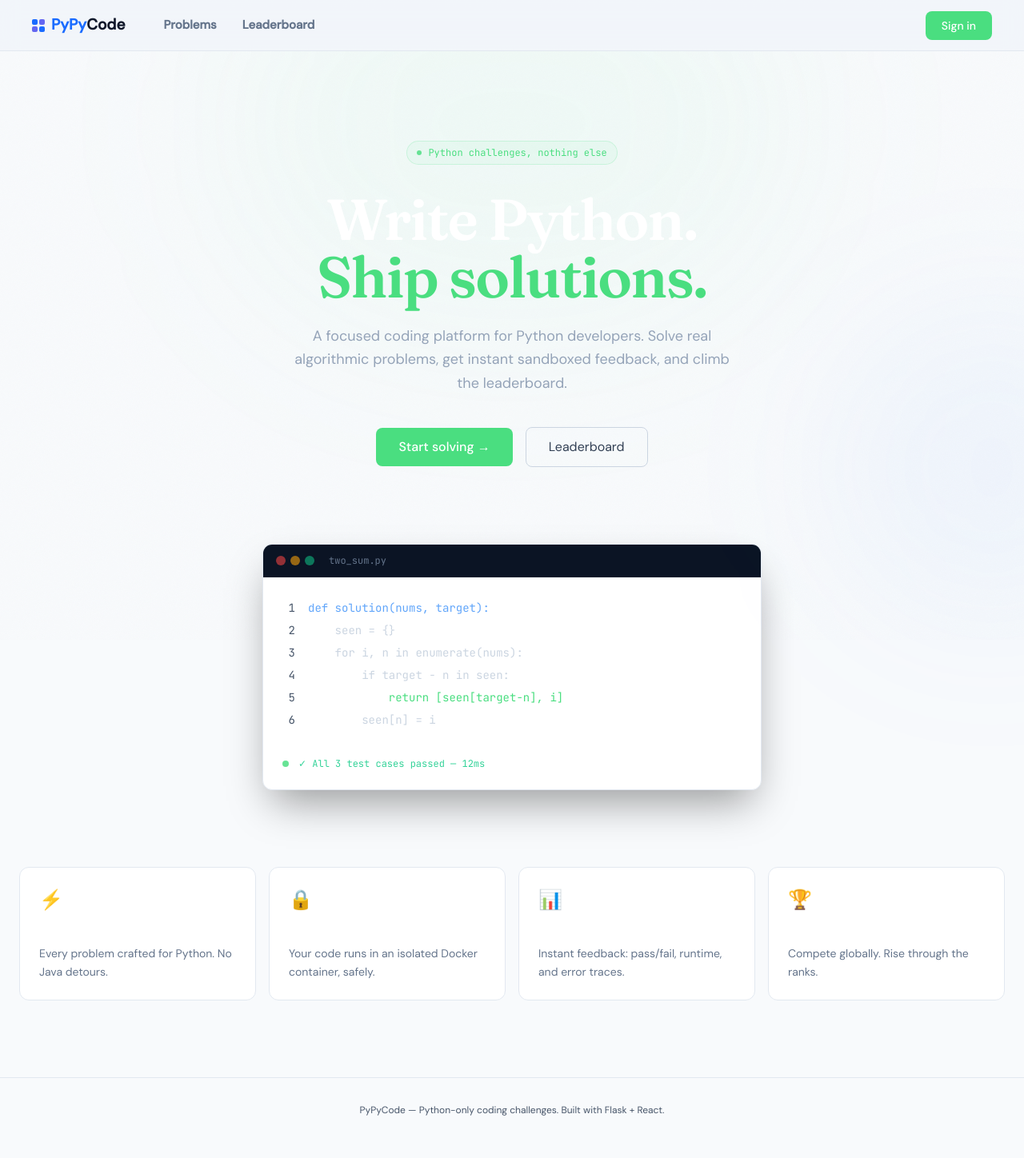
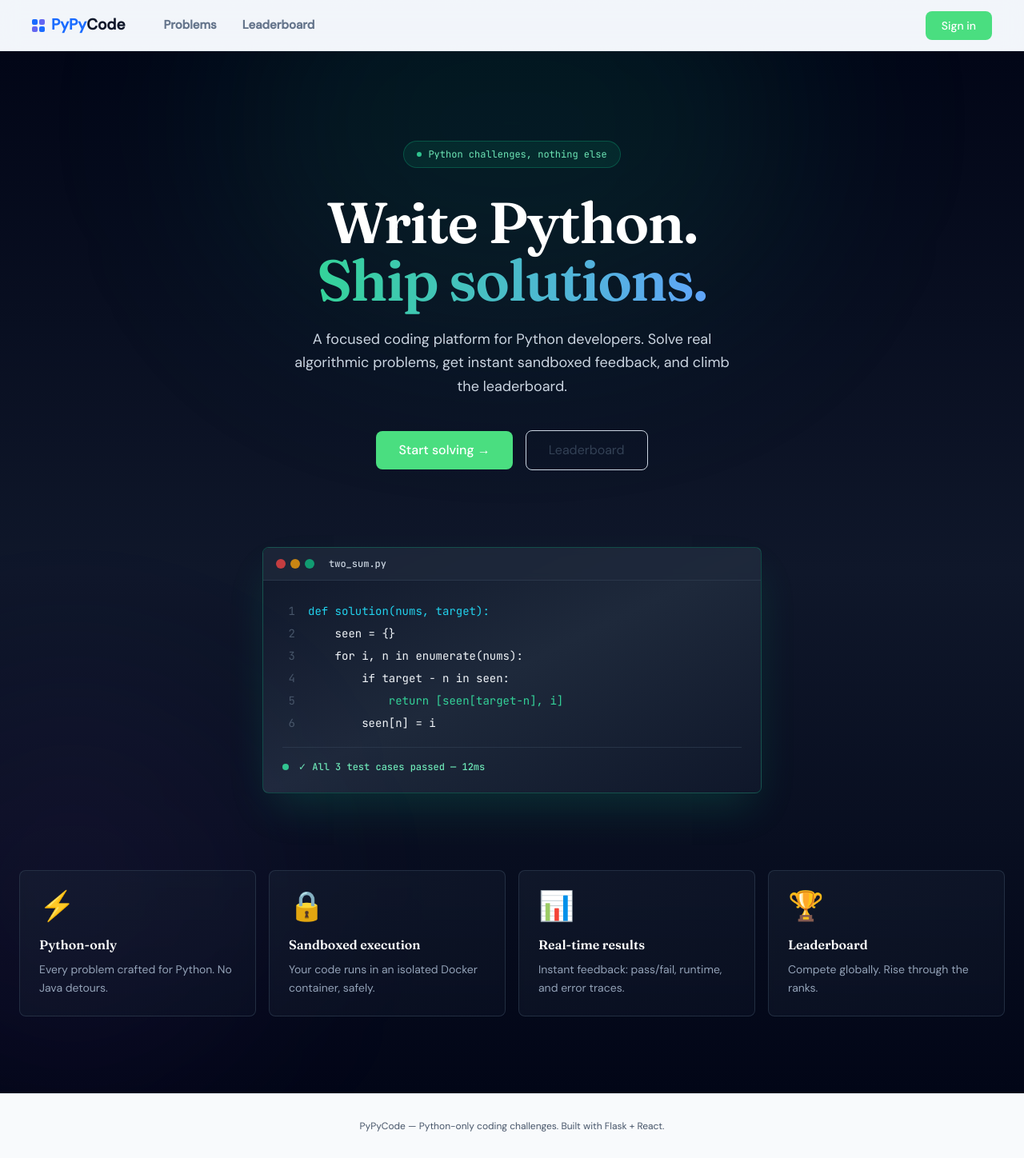
Before and after one commit to kalpeshtawde/pypycode, a React (Vite) app in the folder frontend/: page / in a window 1280 px wide. Shown: the whole page at 80% size. Built offline with nearby package versions, Linux system fonts and the light colour scheme; no server answers.

Commit message:
Improve feature cards styling with gradients, hover effects, and better colors

```diff
--- a/frontend/src/pages/HomePage.tsx
+++ b/frontend/src/pages/HomePage.tsx
@@ -26,18 +26,20 @@ export default function HomePage() {
   }, []);
 
   return (
-    <div className="relative overflow-hidden">
-      {/* Gradient orbs */}
+    <div className="relative overflow-hidden bg-gradient-to-b from-slate-950 via-slate-900 to-slate-950">
+      {/* Gradient orbs - improved colors */}
       <div className="pointer-events-none absolute -top-40 left-1/2 -translate-x-1/2 w-[700px] h-[500px]
-                      bg-accent/5 rounded-full blur-[120px]" />
+                      bg-emerald-500/10 rounded-full blur-[120px]" />
       <div className="pointer-events-none absolute top-80 -right-40 w-[400px] h-[400px]
-                      bg-blue-500/5 rounded-full blur-[100px]" />
+                      bg-blue-500/8 rounded-full blur-[100px]" />
+      <div className="pointer-events-none absolute bottom-0 -left-40 w-[500px] h-[500px]
+                      bg-purple-500/5 rounded-full blur-[120px]" />
 
       {/* Hero */}
       <section className="relative max-w-7xl mx-auto px-6 pt-28 pb-24 text-center">
-        <div className="inline-flex items-center gap-2 px-3 py-1.5 rounded-full border border-accent/20
-                        bg-accent/5 text-accent text-xs font-mono mb-8 animate-fade-up">
-          <span className="w-1.5 h-1.5 rounded-full bg-accent animate-pulse" />
+        <div className="inline-flex items-center gap-2 px-4 py-2 rounded-full border border-emerald-500/30
+                        bg-emerald-500/10 text-emerald-300 text-xs font-mono mb-8 animate-fade-up">
+          <span className="w-1.5 h-1.5 rounded-full bg-emerald-400 animate-pulse" />
           Python challenges, nothing else
         </div>
 
@@ -45,10 +47,10 @@ export default function HomePage() {
                        text-white mb-6 animate-fade-up [animation-delay:100ms] opacity-0 [animation-fill-mode:forwards]">
           Write Python.
           <br />
-          <em className="not-italic text-accent">Ship solutions.</em>
+          <em className="not-italic bg-gradient-to-r from-emerald-400 to-blue-400 bg-clip-text text-transparent">Ship solutions.</em>
         </h1>
 
-        <p className="max-w-xl mx-auto text-slate-400 text-lg leading-relaxed mb-10
+        <p className="max-w-xl mx-auto text-slate-300 text-lg leading-relaxed mb-10
                       animate-fade-up [animation-delay:200ms] opacity-0 [animation-fill-mode:forwards]">
           A focused coding platform for Python developers. Solve real algorithmic
           problems, get instant sandboxed feedback, and climb the leaderboard.
@@ -65,7 +67,7 @@ export default function HomePage() {
         </div>
 
         {count !== null && (
-          <p className="mt-6 text-slate-600 text-sm font-mono
+          <p className="mt-6 text-slate-400 text-sm font-mono
                         animate-fade-up [animation-delay:400ms] opacity-0 [animation-fill-mode:forwards]">
             {count} problems available
           </p>
@@ -74,12 +76,12 @@ export default function HomePage() {
 
       {/* Code preview */}
       <section className="max-w-2xl mx-auto px-6 mb-24">
-        <div className="card overflow-hidden shadow-2xl shadow-black/40">
-          <div className="flex items-center gap-1.5 px-4 py-3 border-b border-surface-border bg-navy-900">
-            <span className="w-3 h-3 rounded-full bg-red-500/60" />
-            <span className="w-3 h-3 rounded-full bg-amber-500/60" />
-            <span className="w-3 h-3 rounded-full bg-emerald-500/60" />
-            <span className="ml-3 text-xs font-mono text-slate-500">two_sum.py</span>
+        <div className="overflow-hidden rounded-lg border border-emerald-500/30 shadow-2xl shadow-emerald-500/20 bg-gradient-to-br from-slate-900 via-slate-800 to-slate-900">
+          <div className="flex items-center gap-1.5 px-4 py-3 border-b border-slate-700/60 bg-slate-800/80 backdrop-blur-sm">
+            <span className="w-3 h-3 rounded-full bg-red-500/80" />
+            <span className="w-3 h-3 rounded-full bg-amber-500/80" />
+            <span className="w-3 h-3 rounded-full bg-emerald-500/80" />
+            <span className="ml-3 text-xs font-mono text-slate-300 font-medium">two_sum.py</span>
           </div>
           <div className="p-6">
             <pre className="font-mono text-sm leading-7 overflow-x-auto">
@@ -89,18 +91,18 @@ export default function HomePage() {
                   style={{ animationDelay: `${500 + i * 80}ms` }}>
                   <span className="select-none text-slate-600 mr-4 w-4 inline-block text-right">{i + 1}</span>
                   <span className={
-                    line.startsWith("def ") ? "text-blue-400" :
-                    line.includes("return") ? "text-accent" :
+                    line.startsWith("def ") ? "text-cyan-400" :
+                    line.includes("return") ? "text-emerald-400" :
                     line.includes("#") ? "text-slate-500" :
                     line.includes('"') ? "text-amber-300" :
-                    "text-slate-300"
+                    "text-slate-100"
                   }>{line}</span>
                 </div>
               ))}
             </pre>
-            <div className="mt-4 pt-4 border-t border-surface-border flex items-center gap-3">
-              <span className="w-2 h-2 rounded-full bg-accent animate-pulse" />
-              <span className="text-xs font-mono text-emerald-400">✓ All 3 test cases passed — 12ms</span>
+            <div className="mt-4 pt-4 border-t border-slate-700/60 flex items-center gap-3">
+              <span className="w-2 h-2 rounded-full bg-emerald-400 animate-pulse" />
+              <span className="text-xs font-mono text-emerald-300 font-medium">✓ All 3 test cases passed — 12ms</span>
             </div>
           </div>
         </div>
@@ -110,10 +112,13 @@ export default function HomePage() {
       <section className="max-w-7xl mx-auto px-6 pb-24">
         <div className="grid sm:grid-cols-2 lg:grid-cols-4 gap-4">
           {FEATURES.map((f, i) => (
-            <div key={i} className="card p-6 hover:border-accent/20 transition-colors duration-300">
-              <div className="text-2xl mb-3">{f.icon}</div>
-              <h3 className="font-display text-base font-semibold text-white mb-1">{f.title}</h3>
-              <p className="text-slate-500 text-sm leading-relaxed">{f.desc}</p>
+            <div key={i} className="group relative overflow-hidden rounded-lg border border-slate-700/60 bg-gradient-to-br from-slate-800/40 to-slate-900/40 p-6 backdrop-blur-sm transition-all duration-300 hover:border-emerald-500/60 hover:from-slate-800/60 hover:to-slate-900/60 hover:shadow-lg hover:shadow-emerald-500/10">
+              <div className="absolute inset-0 bg-gradient-to-br from-emerald-500/0 to-emerald-500/0 group-hover:from-emerald-500/5 group-hover:to-emerald-500/0 transition-all duration-300" />
+              <div className="relative">
+                <div className="text-4xl mb-4 group-hover:scale-110 transition-transform duration-300">{f.icon}</div>
+                <h3 className="font-display text-base font-semibold text-white mb-2 group-hover:text-emerald-300 transition-colors duration-300">{f.title}</h3>
+                <p className="text-slate-400 text-sm leading-relaxed group-hover:text-slate-300 transition-colors duration-300">{f.desc}</p>
+              </div>
             </div>
           ))}
         </div>
--- a/frontend/src/pages/ProblemsPage.tsx
+++ b/frontend/src/pages/ProblemsPage.tsx
@@ -69,12 +69,6 @@ export default function ProblemsPage() {
 
   return (
     <div className="max-w-5xl mx-auto px-6 py-16">
-      {/* Header */}
-      <div className="mb-10">
-        <h1 className="font-display text-4xl font-semibold text-white mb-2">Problems</h1>
-        <p className="text-slate-500">Python-only. Solve them all.</p>
-      </div>
-
       {/* Filter tabs */}
       <div className="flex items-center gap-2 mb-8">
         {DIFFS.map((d) => (
```
